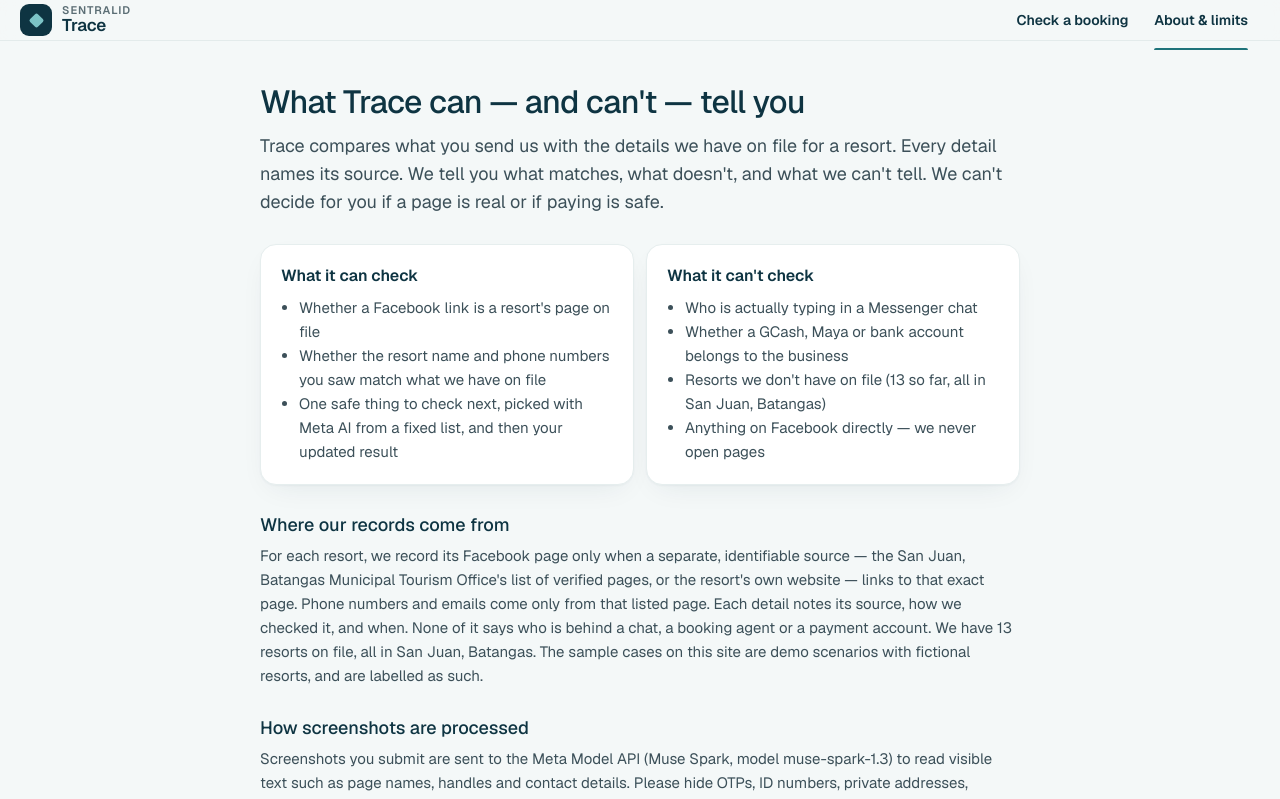
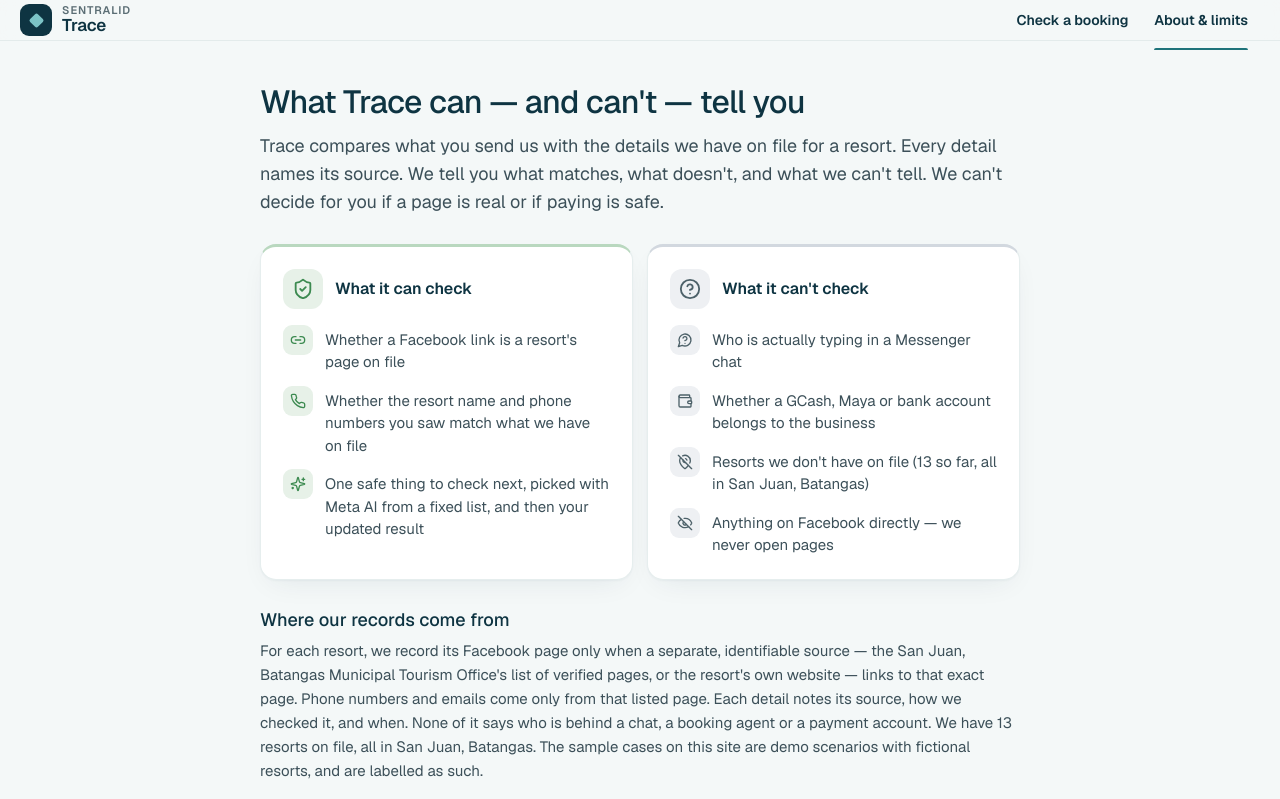
Before and after one commit to flytying/sentralid-trace, a Next.js app: page /about in a window 1280 px wide. Shown: the top 799 px of the page. Built offline with nearby package versions, Linux system fonts and the light colour scheme.

Commit message:
About page: give the can/can't cards icons
Each card gets a heading badge and an icon per item, in the same tones as
the findings: green "Matches" for what Trace checks, grey "Can't tell"
for what it can't (darker grey for 3:1 icon contrast).

Co-Authored-By: Claude Opus 5.5 <noreply@anthropic.com>

```diff
--- a/src/app/about/page.tsx
+++ b/src/app/about/page.tsx
@@ -1,11 +1,53 @@
 import Link from "next/link";
-import { ArrowUpRight } from "lucide-react";
+import {
+  ArrowUpRight,
+  CircleHelp,
+  EyeOff,
+  Link2,
+  MapPinOff,
+  MessageCircleQuestion,
+  Phone,
+  ShieldCheck,
+  Sparkles,
+  Wallet,
+  type LucideIcon,
+} from "lucide-react";
 
 export const metadata = { title: "About & limits — SentralID Trace" };
 
 const h2 = { margin: 0, fontSize: "var(--fs-h3)", fontWeight: 500 } as const;
 const p = { margin: 0, fontSize: "var(--fs-body)", lineHeight: 1.6, color: "var(--text-2)" } as const;
-const list = { margin: 0, paddingLeft: 18, fontSize: "var(--fs-body)", lineHeight: 1.6, color: "var(--text-2)" } as const;
+const list = { margin: 0, padding: 0, listStyle: "none", display: "flex", flexDirection: "column", gap: 12 } as const;
+
+// Same tones as the findings: "Matches" for what Trace checks, "Can't tell" for what it can't.
+const TONE = {
+  can: { fg: "var(--ok-icon)", bg: "var(--ok-bg)", line: "var(--ok-line)" },
+  cant: { fg: "var(--unk-fg)", bg: "var(--unk-bg)", line: "var(--unk-line)" },
+} as const;
+
+function LimitCard({ tone, Icon, title, items }: { tone: keyof typeof TONE; Icon: LucideIcon; title: string; items: [LucideIcon, string][] }) {
+  const t = TONE[tone];
+  return (
+    <div className="card" style={{ padding: 22, display: "flex", flexDirection: "column", gap: 16, borderTop: `3px solid ${t.line}` }}>
+      <div style={{ display: "flex", alignItems: "center", gap: 12 }}>
+        <span style={{ display: "grid", placeItems: "center", width: 40, height: 40, borderRadius: 12, background: t.bg, color: t.fg, flexShrink: 0 }}>
+          <Icon size={22} aria-hidden="true" />
+        </span>
+        <h2 style={{ ...h2, fontSize: "var(--fs-title)", fontWeight: 600 }}>{title}</h2>
+      </div>
+      <ul style={list}>
+        {items.map(([ItemIcon, text]) => (
+          <li key={text} style={{ display: "flex", alignItems: "flex-start", gap: 12 }}>
+            <span style={{ display: "grid", placeItems: "center", width: 30, height: 30, borderRadius: 9, background: t.bg, color: t.fg, flexShrink: 0 }}>
+              <ItemIcon size={16} aria-hidden="true" />
+            </span>
+            <span style={{ fontSize: "var(--fs-body)", lineHeight: 1.5, color: "var(--text-2)", paddingTop: 4 }}>{text}</span>
+          </li>
+        ))}
+      </ul>
+    </div>
+  );
+}
 
 export default function AboutPage() {
   return (
@@ -21,24 +63,28 @@ export default function AboutPage() {
         </p>
       </div>
 
-      <div style={{ display: "grid", gridTemplateColumns: "repeat(auto-fit,minmax(260px,1fr))", gap: 12 }}>
-        <div className="card" style={{ padding: 20, display: "flex", flexDirection: "column", gap: 10 }}>
-          <h2 style={{ ...h2, fontSize: "var(--fs-title)", fontWeight: 600 }}>What it can check</h2>
-          <ul style={list}>
-            <li>Whether a Facebook link is a resort&apos;s page on file</li>
-            <li>Whether the resort name and phone numbers you saw match what we have on file</li>
-            <li>One safe thing to check next, picked with Meta AI from a fixed list, and then your updated result</li>
-          </ul>
-        </div>
-        <div className="card" style={{ padding: 20, display: "flex", flexDirection: "column", gap: 10 }}>
-          <h2 style={{ ...h2, fontSize: "var(--fs-title)", fontWeight: 600 }}>What it can&apos;t check</h2>
-          <ul style={list}>
-            <li>Who is actually typing in a Messenger chat</li>
-            <li>Whether a GCash, Maya or bank account belongs to the business</li>
-            <li>Resorts we don&apos;t have on file (13 so far, all in San Juan, Batangas)</li>
-            <li>Anything on Facebook directly — we never open pages</li>
-          </ul>
-        </div>
+      <div style={{ display: "grid", gridTemplateColumns: "repeat(auto-fit,minmax(260px,1fr))", gap: 14 }}>
+        <LimitCard
+          tone="can"
+          Icon={ShieldCheck}
+          title="What it can check"
+          items={[
+            [Link2, "Whether a Facebook link is a resort's page on file"],
+            [Phone, "Whether the resort name and phone numbers you saw match what we have on file"],
+            [Sparkles, "One safe thing to check next, picked with Meta AI from a fixed list, and then your updated result"],
+          ]}
+        />
+        <LimitCard
+          tone="cant"
+          Icon={CircleHelp}
+          title="What it can't check"
+          items={[
+            [MessageCircleQuestion, "Who is actually typing in a Messenger chat"],
+            [Wallet, "Whether a GCash, Maya or bank account belongs to the business"],
+            [MapPinOff, "Resorts we don't have on file (13 so far, all in San Juan, Batangas)"],
+            [EyeOff, "Anything on Facebook directly — we never open pages"],
+          ]}
+        />
       </div>
 
       <section style={{ display: "flex", flexDirection: "column", gap: 8 }}>
```
